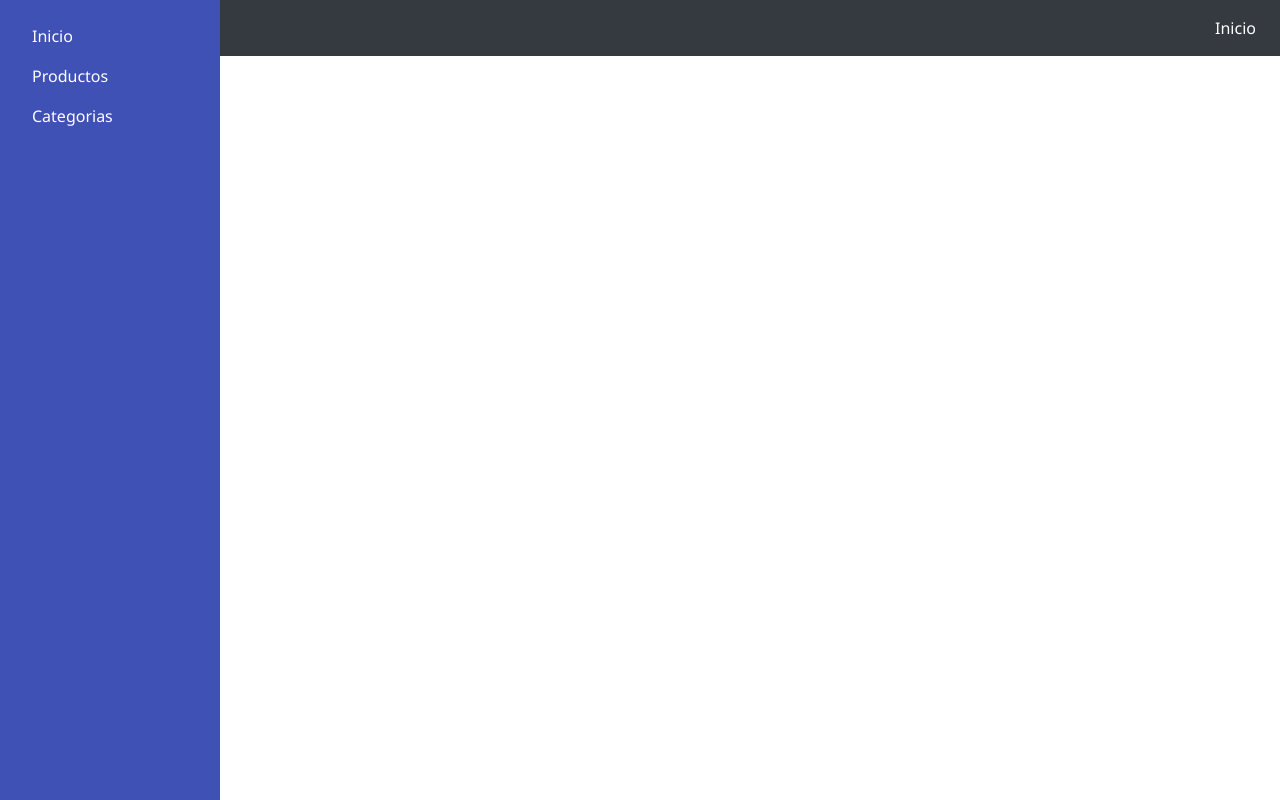
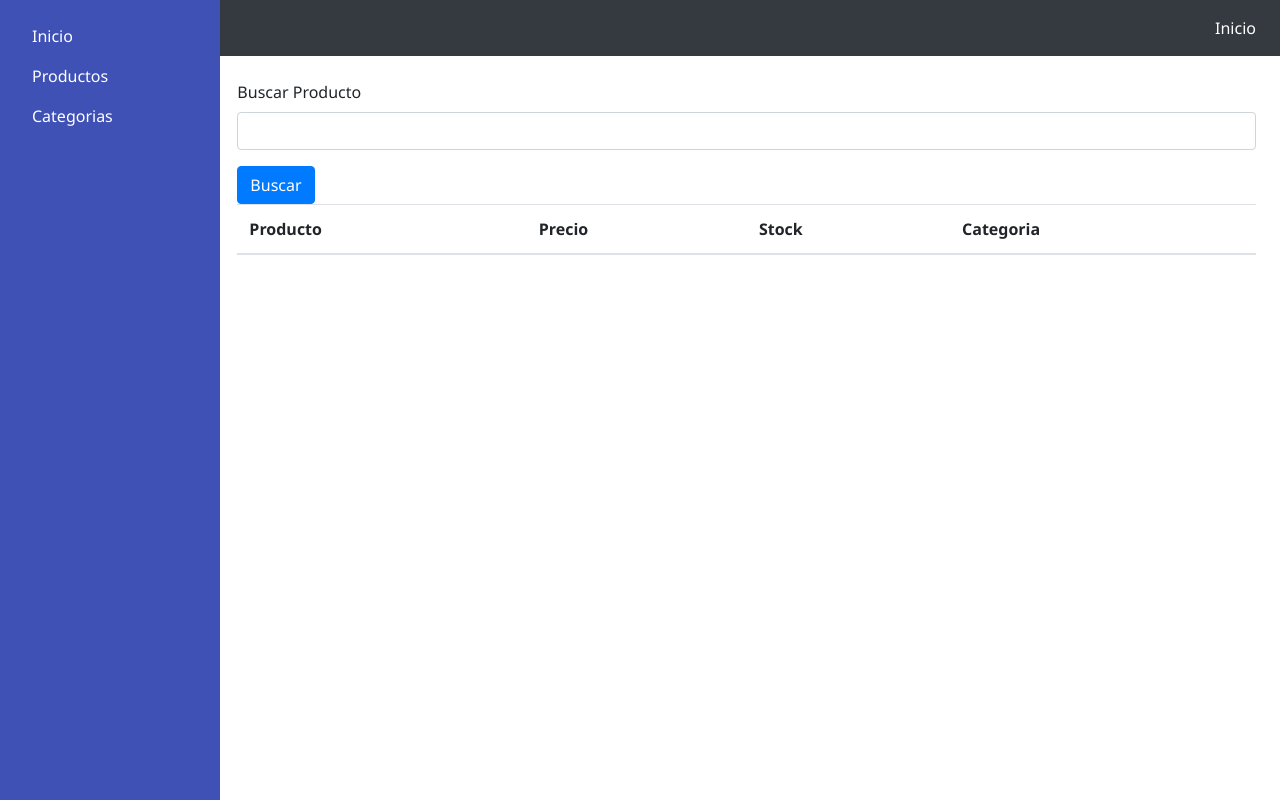
Before and after one commit to IGNRV/tisi, a PHP site: page /welcome.php in a window 1280 px wide. Run offline with PHP 8.4, Linux system fonts and the light colour scheme; the visitor is signed in with stand-in values (Sample User, id 1); lists and menus that the app fills with data are empty.

Commit message:
Avance buscar_productos se muestra tabla y productos sugerencia en input

```diff
--- /dev/null
+++ b/buscar_productos.php
@@ -0,0 +1,59 @@
+<?php
+// buscar_productos.php
+require_once 'db.php';
+session_start();
+
+if (isset($_POST['buscar']) && !empty($_POST['buscar'])) {
+    $buscar = $_POST['buscar'];
+
+    // Preparar consulta para buscar productos con detalles adicionales
+    $query = "SELECT p.nombre_px, p.precio, p.stock, c.nombre_categoria
+              FROM productos p
+              INNER JOIN categorias c ON p.id_categoria = c.id_categoria
+              WHERE p.id_usuario = ? AND p.nombre_px LIKE CONCAT('%', ?, '%')";
+
+    if ($stmt = $conn->prepare($query)) {
+        $stmt->bind_param("is", $_SESSION['id'], $buscar);
+        $stmt->execute();
+        $result = $stmt->get_result();
+        $productos = [];
+        while ($row = $result->fetch_assoc()) {
+            $productos[] = [
+                'nombre' => $row['nombre_px'],
+                'precio' => $row['precio'],
+                'stock' => $row['stock'],
+                'categoria' => $row['nombre_categoria']
+            ];
+        }
+        echo json_encode($productos);
+        $stmt->close();
+    } else {
+        echo json_encode(["error" => $conn->error]);
+    }
+    exit;
+}
+?>
+
+
+
+<!-- Formulario para buscar productos -->
+<form action="welcome.php?page=buscar_productos" method="post">
+    <div class="form-group">
+        <label for="buscar">Buscar Producto</label>
+        <input type="text" name="buscar" class="form-control" id="buscar">
+        <ul id="resultados-busqueda"></ul>
+    </div>
+    <button type="submit" class="btn btn-primary">Buscar</button>
+</form>
+<table class="table" id="tabla-seleccionados">
+    <thead>
+        <tr>
+            <th>Producto</th>
+            <th>Precio</th>
+            <th>Stock</th>
+            <th>Categoria</th>
+        </tr>
+    </thead>
+    <tbody>
+    </tbody>
+</table>
--- a/welcome.php
+++ b/welcome.php
@@ -9,6 +9,7 @@ if (!isset($_SESSION['loggedin']) || $_SESSION['loggedin'] !== true) {
 
 require_once 'db.php';
 ?>
+
 
 <!DOCTYPE html>
 <html>
@@ -65,7 +66,13 @@ require_once 'db.php';
                         include 'categorias.php';
                         break;
                     // Agrega más casos según sea necesario
+                    default:
+                        include 'buscar_productos.php';
+                        break;
                 }
+            } else {
+                // Si no hay ninguna página especificada, incluir buscar_productos.php por defecto
+                include 'buscar_productos.php';
             }
             ?>
         </div>
@@ -76,5 +83,49 @@ require_once 'db.php';
 <script src="https://code.jquery.com/jquery-3.3.1.slim.min.js"></script>
 <script src="https://cdnjs.cloudflare.com/ajax/libs/popper.js/1.14.7/umd/popper.min.js"></script>
 <script src="https://stackpath.bootstrapcdn.com/bootstrap/4.3.1/js/bootstrap.min.js"></script>
+
+<script>
+document.addEventListener('DOMContentLoaded', function() {
+    var inputBusqueda = document.getElementById('buscar');
+    var resultadosDiv = document.getElementById('resultados-busqueda');
+    var tablaSeleccionados = document.getElementById('tabla-seleccionados').querySelector('tbody');
+
+    inputBusqueda.addEventListener('input', function() {
+        var buscarTexto = inputBusqueda.value.trim();
+        if (buscarTexto.length > 2) {
+            fetch('buscar_productos.php', {
+                method: 'POST',
+                headers: {'Content-Type': 'application/x-www-form-urlencoded'},
+                body: 'buscar=' + encodeURIComponent(buscarTexto)
+            })
+            .then(response => response.json())
+            .then(data => {
+                resultadosDiv.innerHTML = '';
+                data.forEach(function(producto) {
+                    var li = document.createElement('li');
+                    li.textContent = producto.nombre + " - $" + producto.precio + " - Stock: " + producto.stock + " - Categoría: " + producto.categoria;
+                    li.addEventListener('click', function() {
+                        agregarProductoSeleccionado(producto);
+                    });
+                    resultadosDiv.appendChild(li);
+                });
+            })
+            .catch(error => console.error('Error:', error));
+        } else {
+            resultadosDiv.innerHTML = '';
+        }
+    });
+
+    function agregarProductoSeleccionado(producto) {
+        var fila = tablaSeleccionados.insertRow();
+        fila.insertCell().textContent = producto.nombre;
+        fila.insertCell().textContent = "$" + producto.precio;
+        fila.insertCell().textContent = producto.stock;
+        fila.insertCell().textContent = producto.categoria;
+    }
+});
+</script>
+
+
 </body>
 </html>
```
Also changed, not shown: buscar_ajax.php (added, +24 -0 lines). Lines whose indentation alone changed are shown as unchanged.
